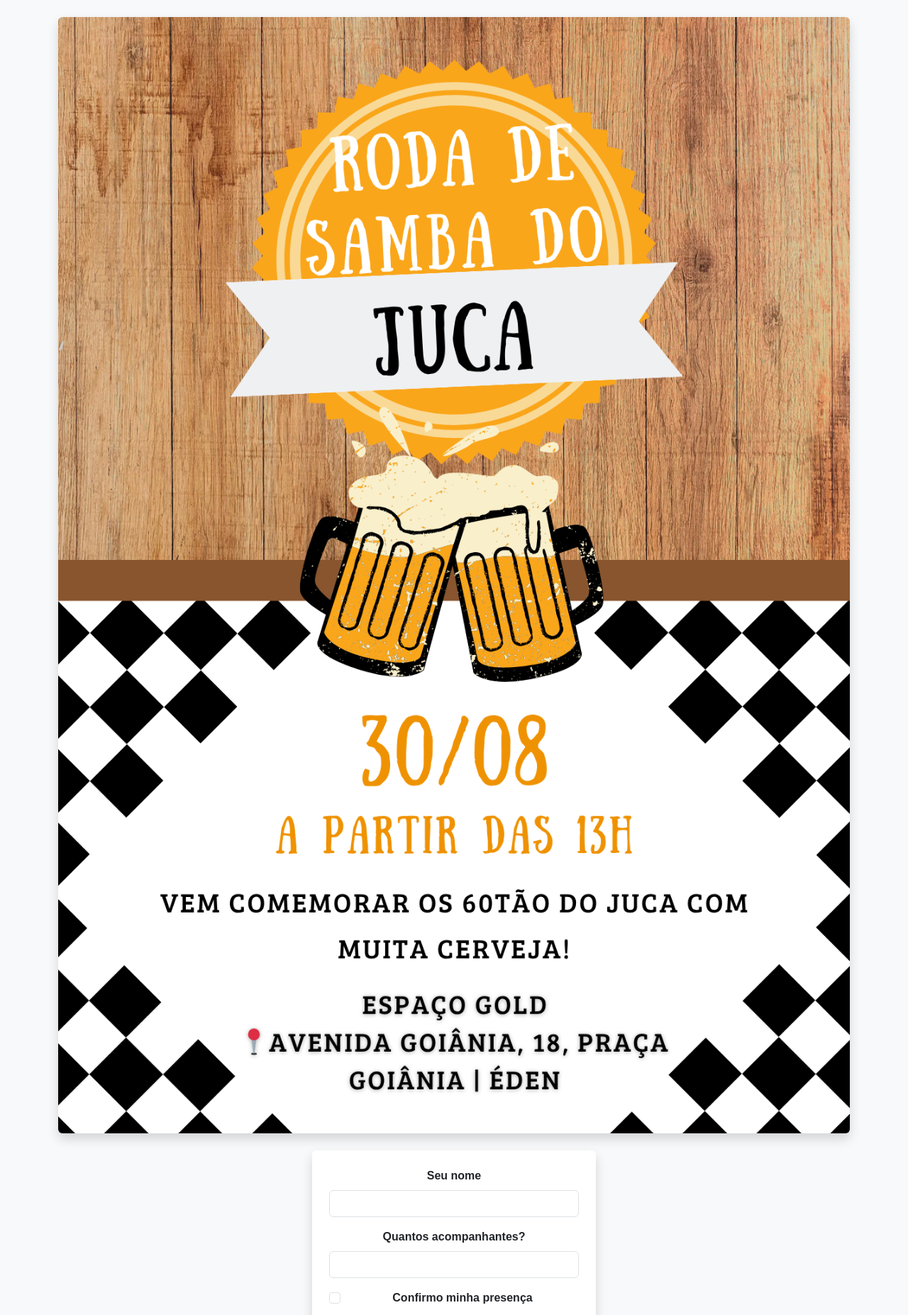
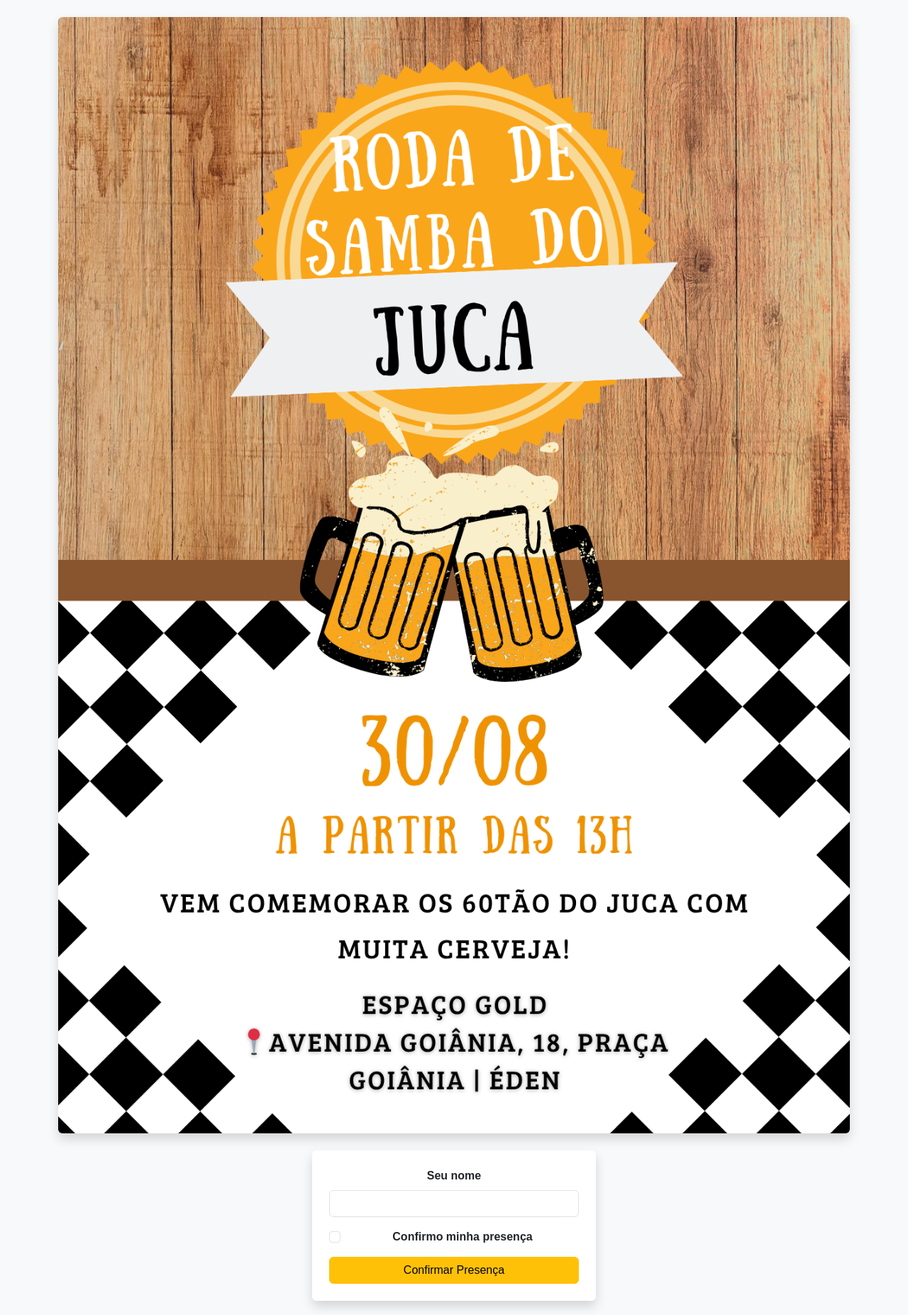
Before and after one commit to ojulioneves/sistema_de_convite, a Flask app: page / in a window 1280 px wide. Shown: the top 1853 px of the page at 71% size. Run offline with Flask 3, Linux system fonts and the light colour scheme; some libraries are stand-ins or nearby versions.

Commit message:
Removendo campo de acompanhantes

```diff
--- a/app.py
+++ b/app.py
@@ -6,6 +6,7 @@ from flask import Response
 
 app = Flask(__name__)
 
+# Conexão com o MongoDB
 MONGO_URI = os.environ.get("MONGO_URI")
 client = MongoClient(MONGO_URI)
 db = client["evento"]
@@ -15,13 +16,12 @@ collection = db["convidados"]
 def index():
     if request.method == "POST":
         nome = request.form.get("nome")
-        acompanhantes = request.form.get("acompanhantes")
         confirmacao = request.form.get("confirmacao")
 
-        if nome and acompanhantes is not None and confirmacao == "sim":
+        # Verifica se o nome foi enviado e se a caixa de confirmação está marcada
+        if nome and confirmacao == "sim":
             collection.insert_one({
                 "nome": nome.strip(),
-                "acompanhantes": int(acompanhantes),
                 "confirmado_em": datetime.now()
             })
             return redirect("/confirmado")
@@ -39,7 +39,8 @@ def admin():
         return Response("Acesso negado", status=401)
 
     convidados = list(collection.find({}, {"_id": 0}))
-    total_confirmados = sum(1 + int(c.get("acompanhantes", 0)) for c in convidados)
+    total_confirmados = len(convidados)
+
     return render_template("admin.html", convidados=convidados, total=total_confirmados)
 
 if __name__ == "__main__":
--- a/templates/index.html
+++ b/templates/index.html
@@ -65,23 +37,6 @@
         <input type="text" class="form-control" id="nome" name="nome" required />
       </div>
 
-      <div class="mb-3 position-relative">
-        <label for="acompanhantes" class="form-label">Quantos acompanhantes?</label>
-        <input
-          type="number"
-          class="form-control"
-          id="acompanhantes"
-          name="acompanhantes"
-          min="0"
-          required
-          placeholder=""
-        />
-
-        <!-- Balão de pensamento com a orientação -->
-        <div id="pensamento-convite" class="thought-bubble" style="display: none;">
-          Queridos mancebos! A confirmação (ou não) da presença é super importante (Data Limite para confirmação: 10/08) para que a gente possa organizar tudo direitinho. Valeu demais!!
-        </div>
-      </div>
 
       <div class="mb-3 form-check">
         <input type="checkbox" class="form-check-input" id="confirmacao" name="confirmacao" value="sim" required />
@@ -170,19 +125,5 @@
   <script async defer
     src="https://maps.googleapis.com/maps/api/js?key=AIzaSyAPNeaRpjJVEDufpl6EzjgxknzNQ2v7ryU&libraries=geometry&callback=initMap">
   </script>
-  <script>
-  const campoAcompanhantes = document.getElementById("acompanhantes");
-  const pensamento = document.getElementById("pensamento-convite");
-
-  campoAcompanhantes.addEventListener("focus", () => {
-    campoAcompanhantes.placeholder = "Se estiver sozinho, digite 0 😉";
-    pensamento.style.display = "block";
-  });
-
-  campoAcompanhantes.addEventListener("blur", () => {
-    campoAcompanhantes.placeholder = "";
-    pensamento.style.display = "none";
-  });
-</script>
 </body>
 </html>
```
Also changed, not shown: other parts of templates/index.html (+0 -28 lines).
